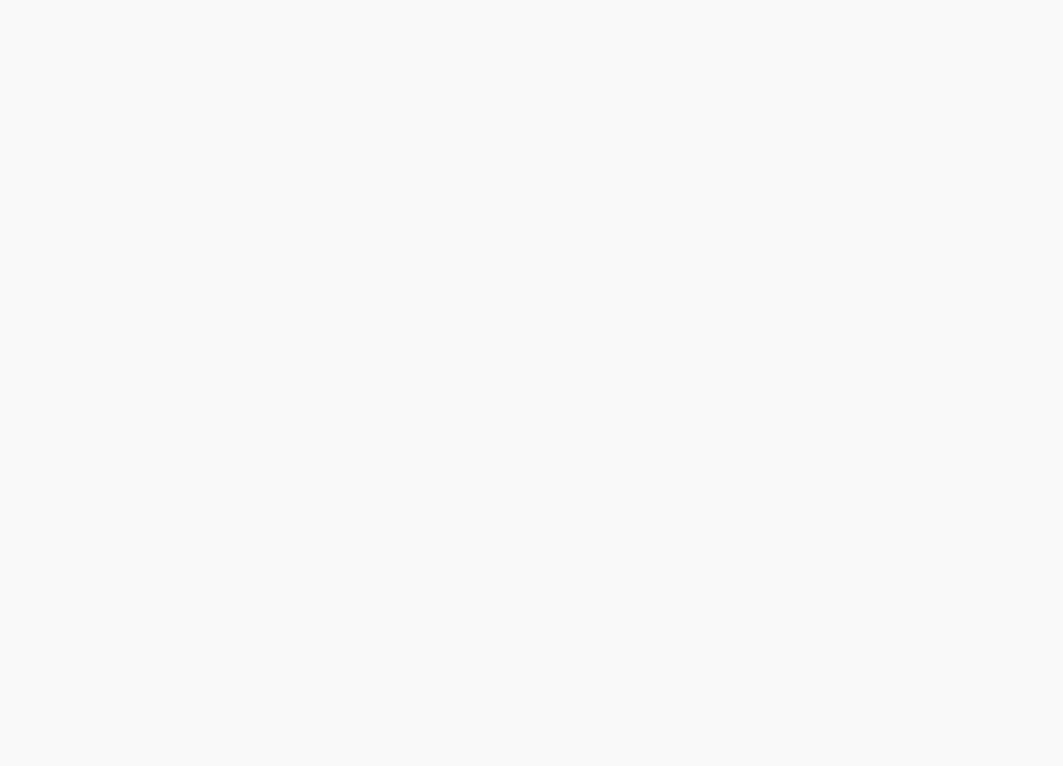
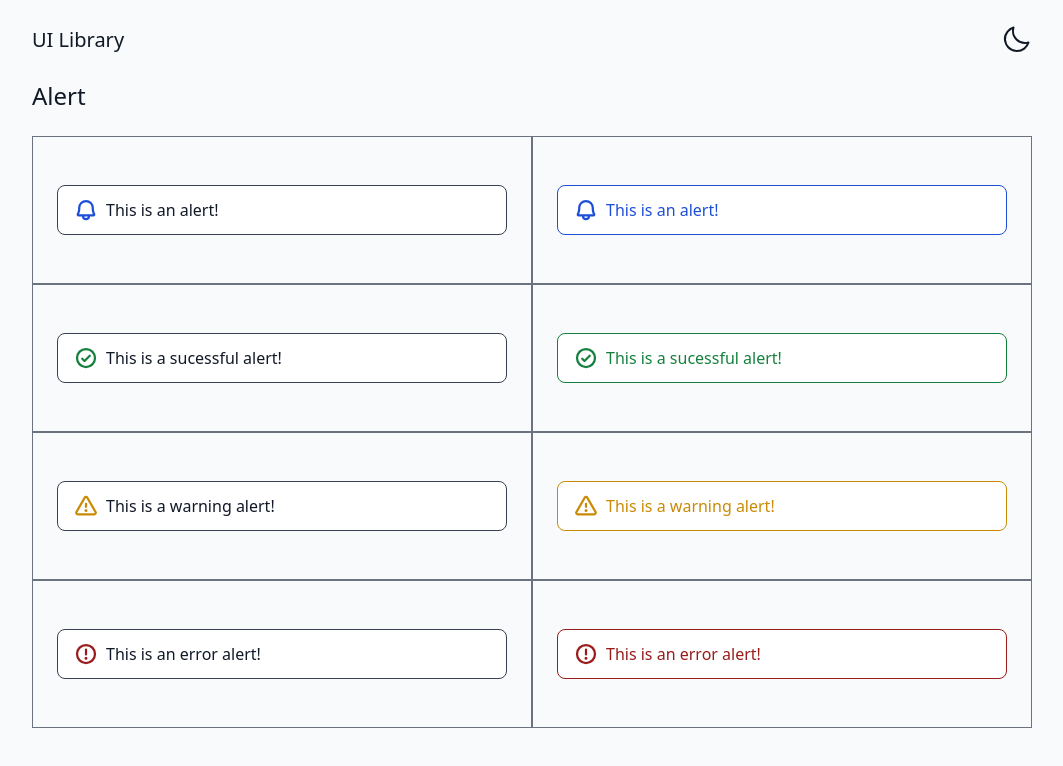
Before and after one commit to mayaesar/UI-Library, a Nuxt app: page /alert in a window 1280 px wide. Before the commit this address had no page. Shown: the top 766 px of the page, without its empty margins (108-1171 px from the left). Built offline with nearby package versions, Linux system fonts and the light colour scheme.

Commit message:
feat: create alert component

```diff
--- /dev/null
+++ b/components/DisplayComponent.vue
@@ -0,0 +1,17 @@
+<script setup lang="ts">
+
+</script>
+
+<template>
+  <div class="border border-gray-500 flex flex-col group ">
+    <div class="h-12">
+      <div class="hidden m-2 items-center justify-end gap-2 group-hover:flex">
+        <Icon name="ph:code" class="size-6"/>
+        <Icon name="ph:github-logo" class="size-6"/>
+      </div>
+    </div>
+    <div class="flex-1 mb-12 mx-6">
+      <slot/>
+    </div>
+  </div>
+</template>
--- /dev/null
+++ b/components/DisplayComponents.vue
@@ -0,0 +1,23 @@
+<script setup lang="ts">
+const myComponents = [
+    { name: 'Alert',
+    link: '/alert'},
+    { name: 'Toggle',
+    link: '/',}
+]
+
+</script>
+
+<template>
+<section class="grid grid-cols-4">
+  <div v-for="comp in myComponents">
+    <a class="w-full flex flex-col items-center justify-center gap-2 py-4 px-6"
+       :href=comp.link>
+      <div class="bg-gray-500 w-full aspect-video rounded-lg"></div>
+      <p class="text-lg">{{comp.name}}</p>
+    </a>
+  </div>
+
+
+</section>
+</template>
--- /dev/null
+++ b/pages/alert.vue
@@ -0,0 +1,89 @@
+<script setup lang="ts">
+
+</script>
+
+<template>
+  <NuxtLayout>
+    <section>
+      <h1 class="text-2xl">Alert</h1>
+      <div class="pt-6 grid grid-cols-2 justify-center items-center">
+        <DisplayComponent>
+          <div class="flex items-center gap-2 px-4 py-3 rounded-lg border bg-white dark:bg-slate-900 border-gray-700 dark:border-gray-300">
+            <Icon name="ph:bell-bold"
+                  class="text-blue-700 dark:text-blue-400"
+                  size="24" />
+            <p class="text-md">
+              This is an alert!
+            </p>
+          </div>
+        </DisplayComponent>
+        <DisplayComponent>
+          <div class="flex items-center gap-2 px-4 py-3 rounded-lg border bg-white dark:bg-slate-900  border-blue-700 dark:border-blue-400 text-blue-700 dark:text-blue-400">
+            <Icon name="ph:bell-bold"
+                  size="24" />
+            <p class="text-md">
+              This is an alert!
+            </p>
+          </div>
+        </DisplayComponent>
+        <DisplayComponent>
+          <div class="flex items-center gap-2 px-4 py-3 rounded-lg border bg-white dark:bg-slate-900  border-gray-700 dark:border-gray-300">
+            <Icon name="ph:check-circle-bold"
+                  class="text-green-700 dark:text-green-400"
+                  size="24" />
+            <p class="text-md">
+              This is a sucessful alert!
+            </p>
+          </div>
+        </DisplayComponent>
+        <DisplayComponent>
+          <div class="flex items-center gap-2 px-4 py-3 rounded-lg border bg-white dark:bg-slate-900  border-green-700 dark:border-green-400 text-green-700 dark:text-green-400">
+            <Icon name="ph:check-circle-bold"
+                  size="24" />
+            <p class="text-md">
+              This is a sucessful alert!
+            </p>
+          </div>
+        </DisplayComponent>
+        <DisplayComponent>
+          <div class="flex items-center gap-2 px-4 py-3 rounded-lg border bg-white dark:bg-slate-900 border-gray-700 dark:border-gray-300">
+            <Icon name="ph:warning-bold"
+                  class="text-yellow-600 dark:text-yellow-300"
+                  size="24" />
+            <p class="text-md">
+              This is a warning alert!
+            </p>
+          </div>
+        </DisplayComponent>
+        <DisplayComponent>
+          <div class="flex items-center gap-2 px-4 py-3 rounded-lg border bg-white dark:bg-slate-900  border-yellow-600 dark:border-yellow-300 text-yellow-600 dark:text-yellow-300">
+            <Icon name="ph:warning-bold"
+                  size="24" />
+            <p class="text-md">
+              This is a warning alert!
+            </p>
+          </div>
+        </DisplayComponent>
+        <DisplayComponent>
+          <div class="flex items-center gap-2 px-4 py-3 rounded-lg border bg-white dark:bg-slate-900  border-gray-700 dark:border-gray-300">
+            <Icon name="ph:warning-circle-bold"
+                  class="text-red-800 dark:text-red-500"
+                  size="24" />
+            <p class="text-md">
+              This is an error alert!
+            </p>
+          </div>
+        </DisplayComponent>
+        <DisplayComponent>
+          <div class="flex items-center gap-2 px-4 py-3 rounded-lg border bg-white dark:bg-slate-900  border-red-800 dark:border-red-500 text-red-800 dark:text-red-500">
+            <Icon name="ph:warning-circle-bold"
+                  size="24" />
+            <p class="text-md">
+              This is an error alert!
+            </p>
+          </div>
+        </DisplayComponent>
+      </div>
+    </section>
+  </NuxtLayout>
+</template>
--- a/pages/index.vue
+++ b/pages/index.vue
@@ -4,8 +4,8 @@
 
 <template>
   <NuxtLayout>
-    <div>
-      Test
-    </div>
+    <section>
+      <DisplayComponents />
+    </section>
   </NuxtLayout>
 </template>
```
